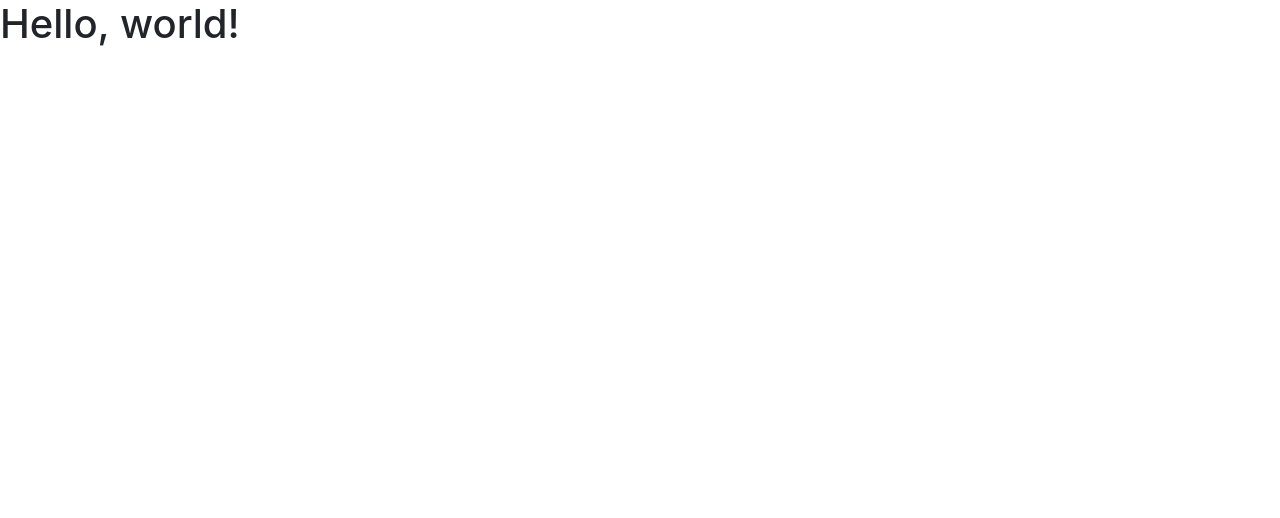
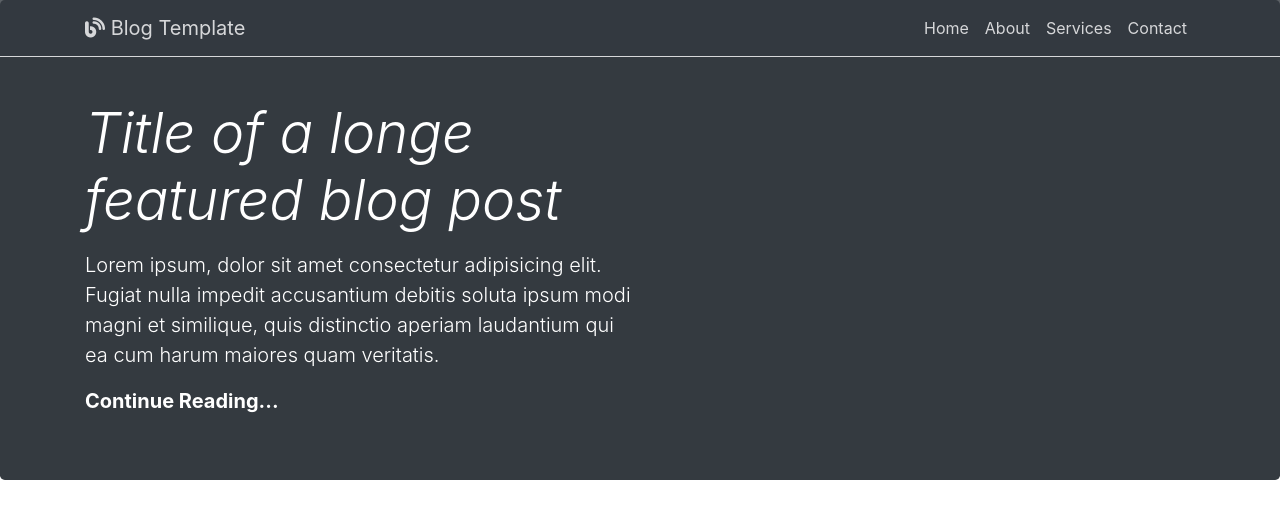
Before and after one commit to Hamzagecer/bootsrap_uygulama, a plain HTML site: page index.html in a window 1280 px wide. Drawn offline with nearby package versions, Linux system fonts and the light colour scheme.

Commit message:
first commit

```diff
--- a/index.html
+++ b/index.html
@@ -7,11 +7,64 @@
     <script src="https://kit.fontawesome.com/ccf51f5eac.js" crossorigin="anonymous"></script>
     <!-- Bootstrap CSS -->
     <link rel="stylesheet" href="https://stackpath.bootstrapcdn.com/bootstrap/4.1.3/css/bootstrap.min.css">
+    <link rel="stylesheet" href="style.css">
 
-    <title></title>
+    <title>bootstrap uygulama</title>
   </head>
   <body>
-    <h1>Hello, world!</h1>
+    <nav class="navbar bg-dark navbar-expand-sm navbar-dark fixed-top">
+        <div class="container">
+    <a href="/" class="navbar-brand">
+        <i class="fas fa-blog"></i>&nbsp;Blog Template
+    </a>
+    <button class="navbar-toggler" type="button" data-toggle="collapse" data-target="#navbarCollapse">
+        <span class="navbar-toggler-icon"></span>
+    </button>
+    <div id="navbarCollapse" class="collapse navbar-collapse">
+    <ul class="navbar-nav ml-auto">
+        <li class="nav-item">
+            <a href="#" class="nav-link active">
+                Home
+            </a>
+        </li>
+        <li class="nav-item">
+            <a href="#" class="nav-link active">
+                About
+            </a>
+        </li>
+        <li class="nav-item">
+            <a href="#" class="nav-link active">
+                Services
+            </a>
+        </li>
+        <li class="nav-item">
+            <a href="#" class="nav-link active">
+                Contact
+            </a>
+        </li>
+    </ul>
+    </div>
+
+
+
+    </div>
+    </nav>
+    <header>
+<div class="jumbotron bg-dark text-white">
+    <div class="container">
+        <div class="col-md-6 px-0">
+            <h1 class="display-4 font-italic">
+                Title of a longe featured blog post
+            </h1>
+            <p class="lead my-3">Lorem ipsum, dolor sit amet consectetur adipisicing elit. Fugiat nulla impedit accusantium debitis soluta ipsum modi magni et similique, quis distinctio aperiam laudantium qui ea cum harum maiores quam veritatis.</p>
+            <p class="lead mb-0">
+                <a href="#" class="text-white font-weight-bold">Continue Reading... </a>
+            </p>
+        </div>
+    </div>
+</div>
+
+    </header>
 
 
     <script src="https://code.jquery.com/jquery-3.3.1.min.js"></script>
--- /dev/null
+++ b/style.css
@@ -0,0 +1,7 @@
+.navbar{
+    opacity: 0.8;
+    border-bottom: 1px solid #fff;
+}
+.jumbotron{
+    padding-top: 100px;
+}
```
